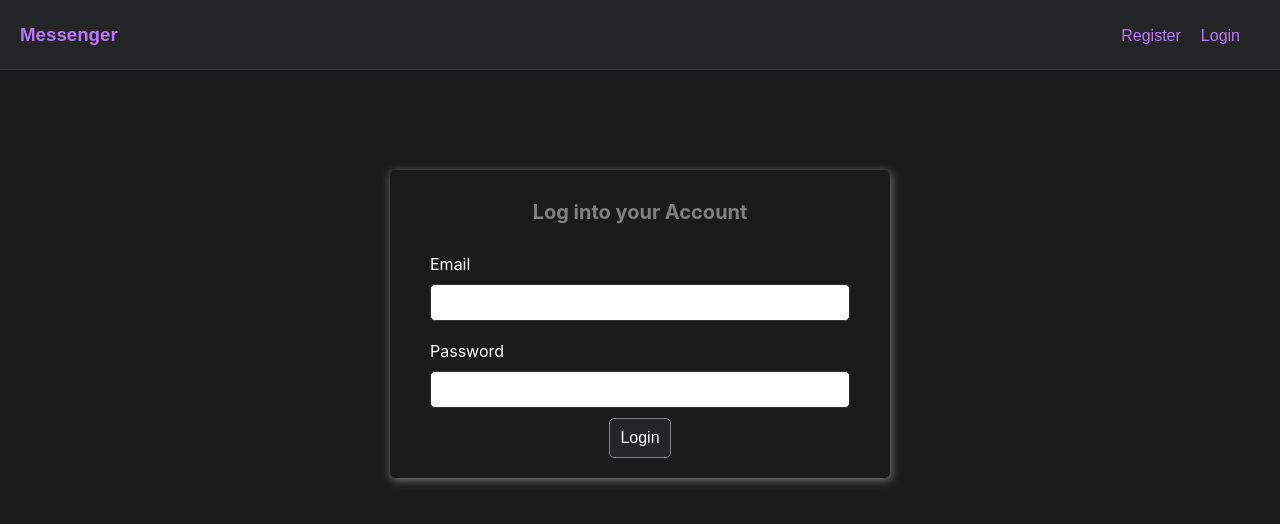
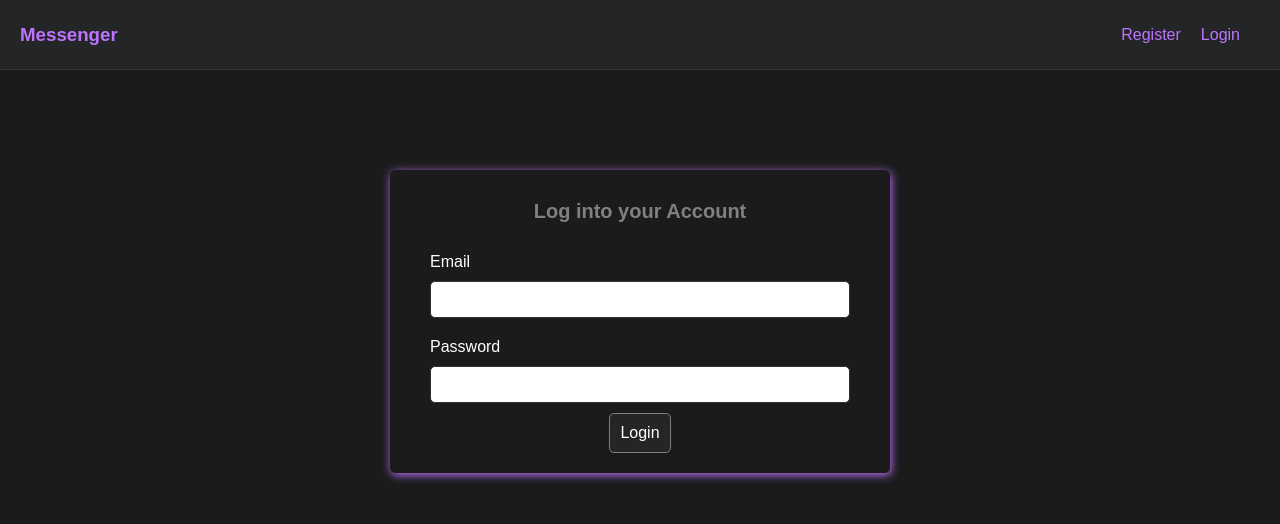
Before and after one commit to codechini/click, a React (Create React App) app in the folder Websites/pLinth/plinth/: page /login in a window 1280 px wide. Shown: the top 524 px of the page. Built offline with nearby package versions, Linux system fonts and the light colour scheme; no server answers.

Commit message:
ready to deply

```diff
--- a/Websites/pLinth/plinth/src/App.css
+++ b/Websites/pLinth/plinth/src/App.css
@@ -1,5 +1,7 @@
 * {
     box-sizing: border-box;
+    font-family: 'Josefin Sans', sans-serif;
+    /* font-family: 'Macondo', cursive; */
 }
 
 :root {
@@ -39,7 +41,7 @@ section {
     max-width: 500px;
     margin: 0 auto;
     margin-top: 100px;
-    box-shadow: 1px 2px 10px var(--color-4);
+    box-shadow: 1px 2px 10px var(--color-7);
     padding: 10px 20px;
     border-radius: 5px;
 }
```
Also changed, not shown: Websites/pLinth/plinth/public/logo192.png (added), Websites/pLinth/plinth/public/logo512.png (added).
